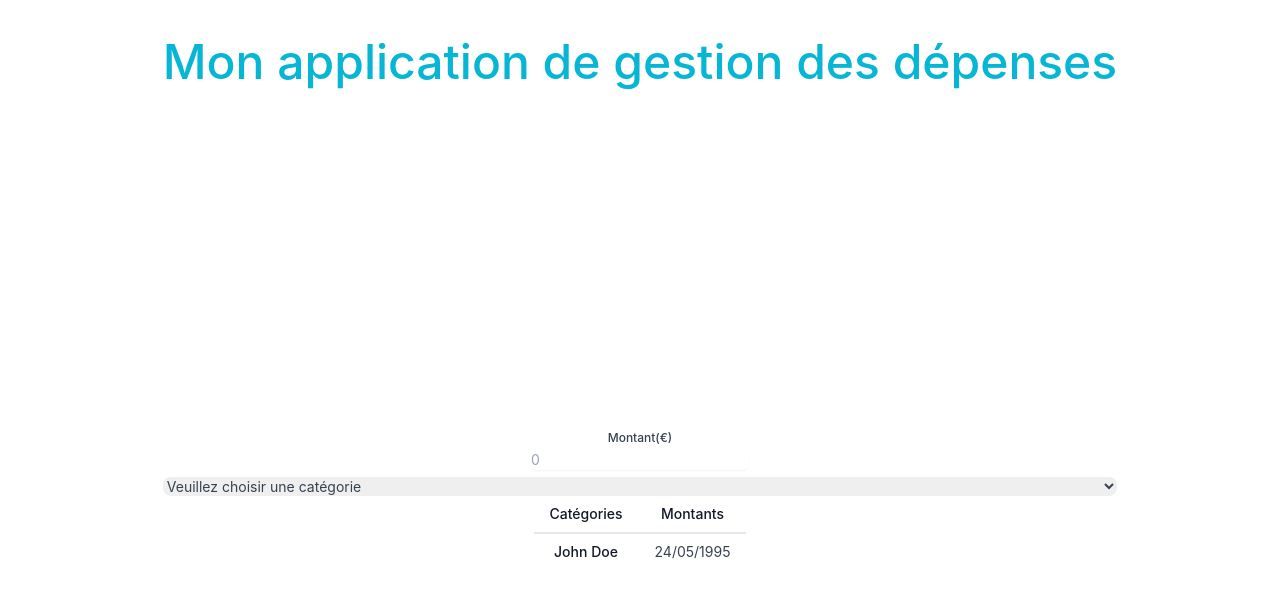
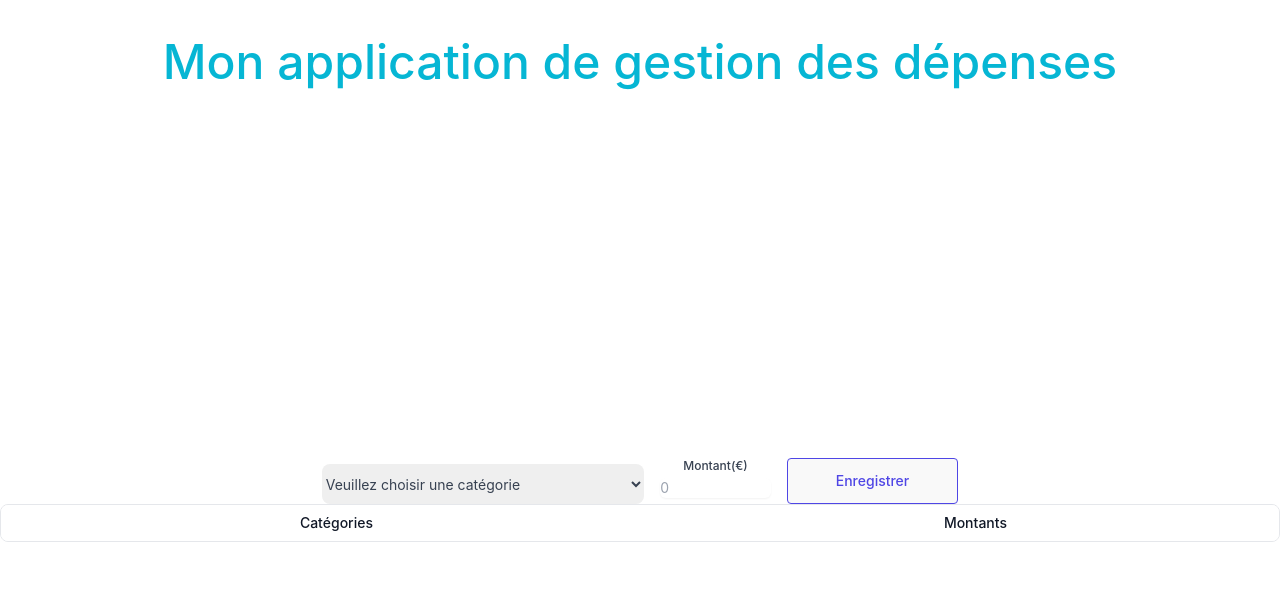
Before and after one commit to thibauttaglialatela/expense-management-app, a React (Vite) app: page / in a window 1280 px wide. Shown: the top 598 px of the page. Built offline with nearby package versions, Linux system fonts and the light colour scheme.

Commit message:
📦 NEW: afficher la liste des dépenses

```diff
--- a/src/App.jsx
+++ b/src/App.jsx
@@ -1,30 +1,26 @@
 import "./App.css";
-import SelectCategory from "./components/SelectCategory";
-import AddExpense from "./components/AddExpense";
+import ExpenseForm from "./components/ExpenseForm";
 import ExpensesList from "./components/ExpensesList";
-import { useEffect, useReducer } from "react";
+import { useReducer } from "react";
 
 function App() {
   const initialState = {
-    selectedCategory: "",
     categoryList: [],
   };
 
   const reducer = (state, action) => {
     switch (action.type) {
-      case "selectCategory":
+      case "addExpense":
+        // eslint-disable-next-line no-case-declarations
+        const newExpense = {
+          id: Date.now(),
+          category: action.payload.category,
+          amount: action.payload.amount,
+        };
         return {
           ...state,
-          selectedCategory: action.payload.category,
+          categoryList: [...state.categoryList, newExpense],
         };
-      case 'addExpense':
-        return {
-          ...state,
-          categoryList: [
-            ...state.categoryList,
-            { category: state.selectedCategory, amount: action.payload.amount }
-          ],
-        }
       default:
         return state;
     }
@@ -32,17 +28,10 @@ function App() {
 
   const [state, dispatch] = useReducer(reducer, initialState);
 
-  function handleSelectCategory(selectedCategory) {
-    dispatch({ type: "selectCategory", payload: {category: selectedCategory} });
+
+  function handleAddExpense(category,amount) {
+    dispatch({ type: "addExpense", payload: { category, amount } });
   }
-
-  function handleAddExpense(amount) {
-    dispatch({ type: "addExpense", payload: { amount: amount}})
-  }
-
-useEffect(() => {
-  console.log("Catégories sélectionnées :", state.categoryList)
-}, [state.categoryList]);
 
   return (
     <>
@@ -50,9 +39,11 @@ useEffect(() => {
         Mon application de gestion des dépenses
       </h1>
       <div className="flex justify-center items-center h-screen flex-col">
-        <AddExpense onSelectAmount={handleAddExpense} />
-        <SelectCategory onSelectCategory={handleSelectCategory} />
-        <ExpensesList categoryList={state.categoryList}/>
+        <ExpenseForm onSubmit={handleAddExpense}/>
+        <div className="w-screen">
+        <ExpensesList categoryList={state.categoryList} />
+        </div>
+
       </div>
     </>
   );
--- /dev/null
+++ b/src/components/ExpenseForm.jsx
@@ -0,0 +1,33 @@
+import { useState } from "react";
+import SelectCategory from "./SelectCategory";
+import AddExpense from "./AddExpense";
+
+const ExpenseForm = ({ onSubmit }) => {
+  const [selectedCategory, setSelectedCategory] = useState("");
+  const [amount, setAmount] = useState(0);
+
+  const handleAddExpense = () => {
+    if (selectedCategory !== "" && amount !== 0) {
+      onSubmit(selectedCategory, amount);
+      setSelectedCategory("");
+      setAmount(0);
+    }
+  };
+
+  return (
+    <div className="flex justify-between gap-4">
+      <SelectCategory onSelectCategory={setSelectedCategory} />
+      <AddExpense onSelectAmount={setAmount} />
+      <button
+        className="inline-block rounded border border-indigo-600 px-12 py-3 text-sm
+        font-medium text-indigo-600 hover:bg-indigo-600 hover:text-white
+        focus:outline-none focus:ring active:bg-indigo-500"
+        onClick={handleAddExpense}
+      >
+        Enregistrer
+      </button>
+    </div>
+  );
+};
+
+export default ExpenseForm;
--- a/src/components/ExpensesList.jsx
+++ b/src/components/ExpensesList.jsx
@@ -1,7 +1,7 @@
 const ExpensesList = ({ categoryList }) => {
   return (
-    <div className="overflow-x-auto">
-      <table className="min-w-full divide-y-2 divide-gray-200 bg-white text-sm">
+    <div className="overflow-x-auto rounded-lg border border-gray-200">
+      <table className="w-full divide-y-2 divide-gray-200 bg-white text-sm">
         <thead className="ltr:text-left rtl:text-right">
           <tr>
             <th className="whitespace-nowrap px-4 py-2 font-medium text-gray-900">
@@ -14,15 +14,18 @@ const ExpensesList = ({ categoryList }) => {
         </thead>
 
         <tbody className="divide-y divide-gray-200">
-          <tr>
-            <td className="whitespace-nowrap px-4 py-2 font-medium text-gray-900">
-              John Doe
-            </td>
-            <td className="whitespace-nowrap px-4 py-2 text-gray-700">
-              24/05/1995
-            </td>
-          </tr>
-
+          {categoryList.map((expense) => {
+            return (
+              <tr key={expense.id}>
+                <td className="whitespace-nowrap px-4 py-2 font-medium text-gray-900">
+                  {expense.category}
+                </td>
+                <td className="whitespace-nowrap px-4 py-2 text-gray-700">
+                  {expense.amount}
+                </td>
+              </tr>
+            );
+          })}
         </tbody>
       </table>
     </div>
--- a/src/components/SelectCategory.jsx
+++ b/src/components/SelectCategory.jsx
@@ -1,6 +1,6 @@
 import { useState } from "react";
 
-function SelectCategory({onSelectCategory}) {
+function SelectCategory({ onSelectCategory }) {
   const [category, setCategory] = useState("");
 
   const handleChange = (event) => {
```
